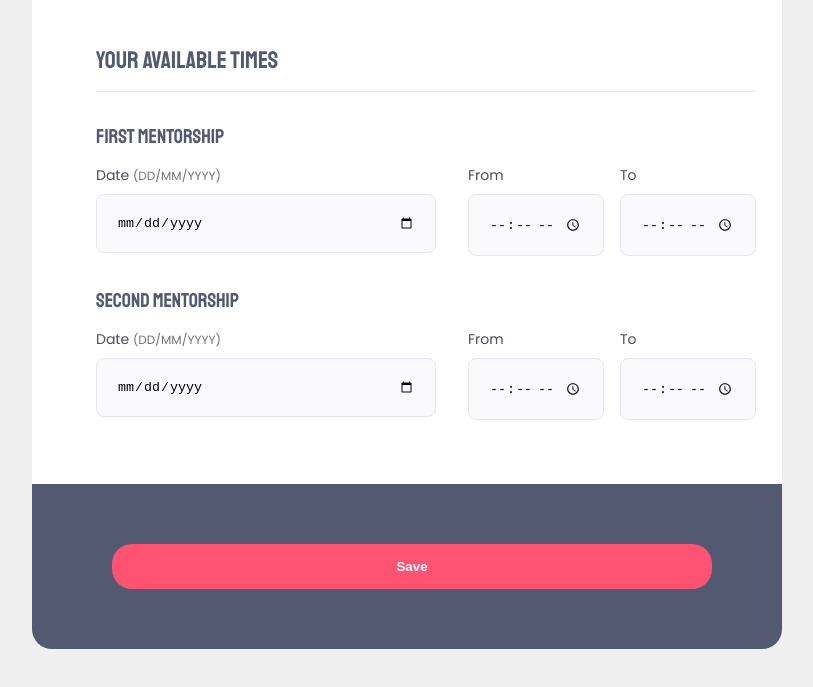
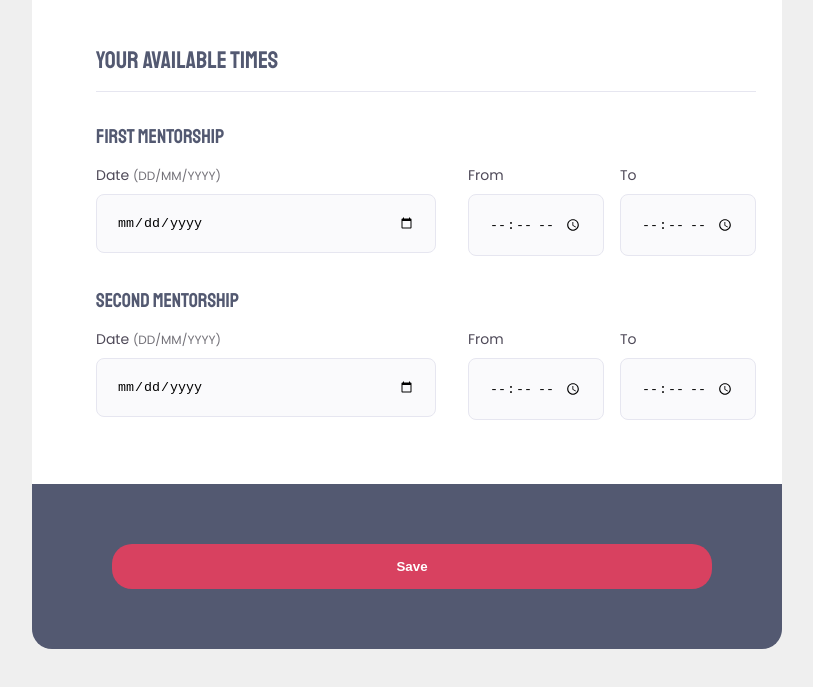
Before and after one commit to emidiovaleretto/rocketseat-challenge-03, a plain HTML site: page index.html in a window 1280 px wide. In both pictures the pointer is over the input "Save". Shown: the part 891-1578 px from the top of the page, without its empty margins (233-1046 px from the left). Drawn offline with Linux system fonts and the light colour scheme.

Commit message:
feature: add a hover to submit btn and an outine to input fields

```diff
--- a/assets/css/style.css
+++ b/assets/css/style.css
@@ -87,6 +87,10 @@ legend {
   border-radius: 8px;
 }
 
+.input-fields-wrapper input:focus {
+  outline: 1px solid #535971;
+}
+
 .cols-3 {
   display: flex;
   gap: 16px;
@@ -129,3 +133,8 @@ footer input {
   border: none;
   width: 600px;
 }
+
+footer input:hover {
+  background: #d84160;
+  transition: all 0.2s;
+}
```
